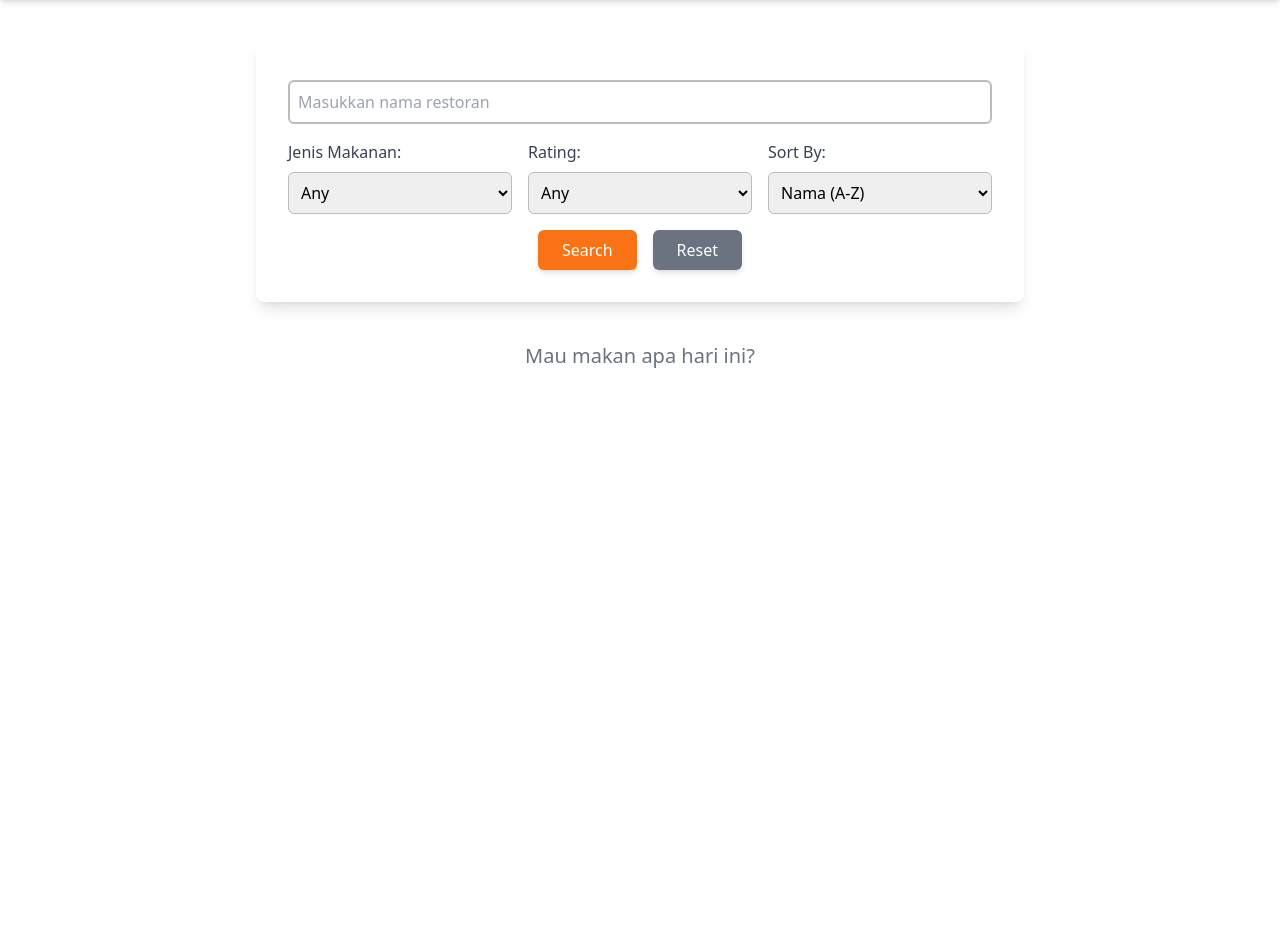
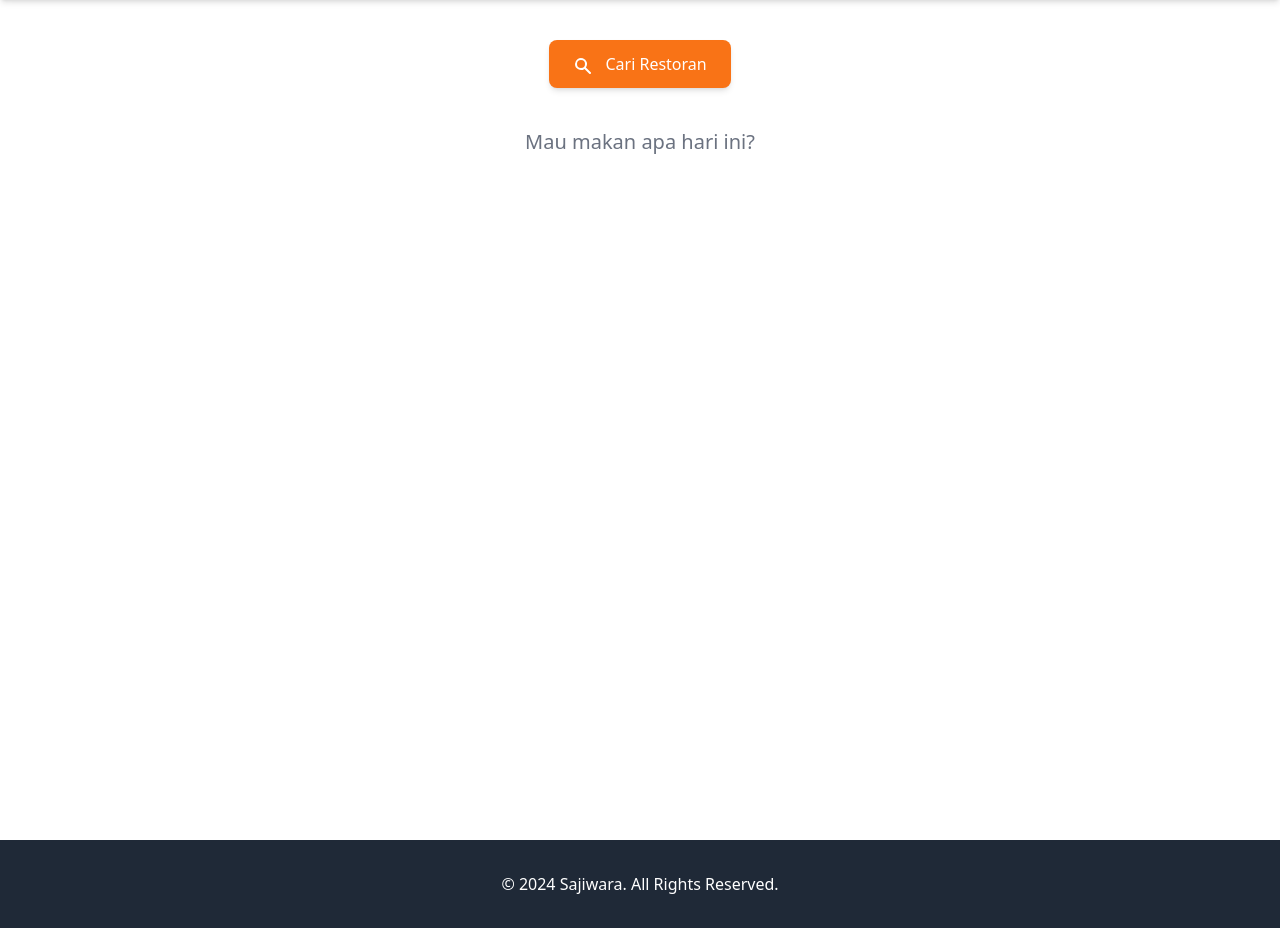
Before and after one commit to Sajiwara/sajiwara-web, a Django app: page /search/ in a window 1280 px wide. Shown: the part 61-989 px from the top of the page. Before the commit the page ends 429 px from the top, so only its background shows below. Run offline with Django 5.2, Linux system fonts and the light colour scheme; some libraries are stand-ins or nearby versions.

Commit message:
mau push

```diff
--- a/search/templates/search.html
+++ b/search/templates/search.html
@@ -4,97 +4,166 @@
 <!-- Navbar -->
 {% include 'navbar.html' %}
 
-<div class="container mx-auto mt-10">
-    <div class="form-style bg-white p-8 shadow-lg rounded-lg max-w-3xl mx-auto"> <!-- max-w-3xl memperlebar form -->
-        <form method="GET" action="{% url 'search:show_search' %}">
-            {% csrf_token %}
-
-            <div class="relative mt-2">
-                <input id="search-input" type="text" name="nama" value="{{ request.GET.nama }}" placeholder="Masukkan nama restoran" class="p-3 w-full border rounded-md pr-10"> <!-- class p-3 untuk padding lebih besar -->
-                <span id="search-icon" class="absolute inset-y-0 right-0 flex items-center pr-3 transition-opacity duration-300 cursor-pointer" style="opacity: 0; display: none;">
-                    <svg class="w-5 h-5 text-gray-500" fill="none" stroke="currentColor" viewBox="0 0 24 24" xmlns="http://www.w3.org/2000/svg">
-                        <path stroke-linecap="round" stroke-linejoin="round" stroke-width="2" d="M21 21l-4.35-4.35M16.5 10.5A6.5 6.5 0 1110 4a6.5 6.5 0 016.5 6.5z"></path>
+<div class="container mx-auto mt-10 min-h-screen">
+    <!-- Search Button to Open Modal -->
+    <div class="text-center">
+        <button id="openSearchModal" class="bg-orange-500 text-white py-3 px-6 rounded-lg shadow-md hover:bg-orange-600 focus:outline-none focus:ring-2 focus:ring-orange-400">
+            <svg xmlns="http://www.w3.org/2000/svg" class="h-5 w-5 inline mr-2" viewBox="0 0 20 20" fill="currentColor">
+                <path fill-rule="evenodd" d="M8 4a4 4 0 100 8 4 4 0 000-8zM2 8a6 6 0 1110.89 3.476l4.817 4.817a1 1 0 01-1.414 1.414l-4.816-4.816A6 6 0 012 8z" clip-rule="evenodd" />
             </svg>
-                </span>
+            Cari Restoran
+        </button>
     </div>
 
-            <div class="mt-4 flex space-x-4 items-center"> <!-- Menambahkan flex dan space-x-4 untuk horizontal layout -->
-                <!-- Dropdown jenis makanan -->
-                <div class="w-1/3">
-                    <label for="jenis_makanan" class="block font-medium text-gray-700">Jenis Makanan:</label>
-                    <select name="jenis_makanan" class="mt-2 p-2 w-full border rounded-md">
-                        <option value="any" {% if request.GET.jenis_makanan == "any" or not request.GET.jenis_makanan %}selected{% endif %}>Any</option>
-                        <option value="indonesia" {% if request.GET.jenis_makanan == "indonesia" %}selected{% endif %}>Indonesia</option>
-                        <option value="western" {% if request.GET.jenis_makanan == "western" %}selected{% endif %}>Western</option>
-                        <option value="middle eastern" {% if request.GET.jenis_makanan == "middle eastern" %}selected{% endif %}>Middle Eastern</option>
-                        <option value="japanese" {% if request.GET.jenis_makanan == "japanese" %}selected{% endif %}>Japanese</option>
-                        <option value="chinese" {% if request.GET.jenis_makanan == "chinese" %}selected{% endif %}>Chinese</option>
+    <!-- Search Modal -->
+    <div id="searchModal" class="fixed inset-0 bg-black bg-opacity-50 z-50 hidden">
+        <div class="fixed inset-0 flex items-center justify-center">
+            <div class="bg-white rounded-lg p-8 max-w-3xl w-full mx-4 max-h-[90vh] overflow-y-auto">
+                <!-- Modal Header -->
+                <div class="flex justify-between items-center mb-6">
+                    <h2 class="text-2xl font-bold">Cari Restoran</h2>
+                    <button id="closeSearchModal" class="text-gray-500 hover:text-gray-700">
+                        <svg class="w-6 h-6" fill="none" stroke="currentColor" viewBox="0 0 24 24">
+                            <path stroke-linecap="round" stroke-linejoin="round" stroke-width="2" d="M6 18L18 6M6 6l12 12" />
+                        </svg>
+                    </button>
+                </div>
+
+                <!-- Search Form -->
+                <form id="searchForm" class="space-y-6">
+                    <!-- Nama Restoran -->
+                    <div>
+                        <label for="search-input" class="block text-sm font-medium text-gray-700">Nama Restoran</label>
+                        <input id="search-input" type="text" name="nama" class="mt-1 block w-full rounded-md border-2 border-gray-400 shadow-sm focus:border-orange-500 focus:ring-2 focus:ring-orange-400 focus:outline-none">
+                    </div>
+
+                    <!-- Filter Options -->
+                    <div class="grid grid-cols-1 md:grid-cols-3 gap-4">
+                        <!-- Jenis Makanan -->
+                        <div>
+                            <label for="jenis_makanan" class="block text-sm font-medium text-gray-700">Jenis Makanan</label>
+                            <select name="jenis_makanan" class="mt-1 block w-full rounded-md border-gray-300 shadow-sm focus:border-orange-500 focus:ring-orange-500">
+                                <option value="any">Any</option>
+                                <option value="indonesia">Indonesia</option>
+                                <option value="western">Western</option>
+                                <option value="middle eastern">Middle Eastern</option>
+                                <option value="japanese">Japanese</option>
+                                <option value="chinese">Chinese</option>
                             </select>
                         </div>
 
-                <!-- Dropdown rating -->
-                <div class="w-1/3">
-                    <label for="rating" class="block font-medium text-gray-700">Rating:</label>
-                    <select name="rating" class="mt-2 p-2 w-full border rounded-md">
-                        <option value="any" {% if request.GET.rating == "any" or not request.GET.rating %}selected{% endif %}>Any</option>
-                        <option value="0" {% if request.GET.rating == "0" %}selected{% endif %}>Bintang &lt; 1</option>
-                        <option value="1" {% if request.GET.rating == "1" %}selected{% endif %}>Bintang 1-2</option>
-                        <option value="2" {% if request.GET.rating == "2" %}selected{% endif %}>Bintang 2-3</option>
-                        <option value="3" {% if request.GET.rating == "3" %}selected{% endif %}>Bintang 3-4</option>
-                        <option value="4" {% if request.GET.rating == "4" %}selected{% endif %}>Bintang 4-5</option>
+                        <!-- Rating -->
+                        <div>
+                            <label for="rating" class="block text-sm font-medium text-gray-700">Rating</label>
+                            <select name="rating" class="mt-1 block w-full rounded-md border-gray-300 shadow-sm focus:border-orange-500 focus:ring-orange-500">
+                                <option value="any">Any</option>
+                                <option value="0">Bintang < 1</option>
+                                <option value="1">Bintang 1-2</option>
+                                <option value="2">Bintang 2-3</option>
+                                <option value="3">Bintang 3-4</option>
+                                <option value="4">Bintang 4-5</option>
                             </select>
                         </div>
 
-                <!-- Dropdown sorting -->
-                <div class="w-1/3">
-                    <label for="sort_by" class="block font-medium text-gray-700">Sort By:</label>
-                    <select name="sort_by" class="mt-2 p-2 w-full border rounded-md">
-                        <option value="nama" {% if request.GET.sort_by == "nama" %}selected{% endif %}>Nama (A-Z)</option>
-                        <option value="-nama" {% if request.GET.sort_by == "-nama" %}selected{% endif %}>Nama (Z-A)</option>
-                        <option value="rating" {% if request.GET.sort_by == "rating" %}selected{% endif %}>Rating (Terendah-Tertinggi)</option>
-                        <option value="-rating" {% if request.GET.sort_by == "-rating" %}selected{% endif %}>Rating (Tertinggi-Terendah)</option>
-                        <option value="harga" {% if request.GET.sort_by == "harga" %}selected{% endif %}>Harga (Termurah-Termahal)</option>
-                        <option value="-harga" {% if request.GET.sort_by == "-harga" %}selected{% endif %}>Harga (Termahal-Termurah)</option>
-                        <option value="jarak" {% if request.GET.sort_by == "jarak" %}selected{% endif %}>Jarak (Terdekat-Terjauh)</option>
-                        <option value="-jarak" {% if request.GET.sort_by == "-jarak" %}selected{% endif %}>Jarak (Terjauh-Terdekat)</option>
-                    </select><br>
+                        <!-- Sort By -->
+                        <div>
+                            <label for="sort_by" class="block text-sm font-medium text-gray-700">Urutkan Berdasarkan</label>
+                            <select name="sort_by" class="mt-1 block w-full rounded-md border-gray-300 shadow-sm focus:border-orange-500 focus:ring-orange-500">
+                                <option value="nama">Nama (A-Z)</option>
+                                <option value="-nama">Nama (Z-A)</option>
+                                <option value="rating">Rating (Terendah-Tertinggi)</option>
+                                <option value="-rating">Rating (Tertinggi-Terendah)</option>
+                                <option value="harga">Harga (Termurah-Termahal)</option>
+                                <option value="-harga">Harga (Termahal-Termurah)</option>
+                                <option value="jarak">Jarak (Terdekat-Terjauh)</option>
+                                <option value="-jarak">Jarak (Terjauh-Terdekat)</option>
+                            </select>
                         </div>
                     </div>
 
-            <div class="mt-4 flex justify-center space-x-4">
-                <!-- Tombol Search -->
-                <button type="submit" class="bg-orange-500 text-white py-2 px-6 rounded-md shadow-md hover:bg-orange-600 focus:outline-none focus:ring-2 focus:ring-orange-400">Search</button>
-
-                <!-- Tombol Reset -->
-                <a href="{% url 'search:show_search' %}" class="bg-gray-500 text-white py-2 px-6 rounded-md shadow-md hover:bg-gray-600 focus:outline-none focus:ring-2 focus:ring-gray-400">Reset</a>
+                    <!-- Search Button -->
+                    <div class="flex justify-end space-x-4">
+                        <button type="button" id="resetForm" class="bg-gray-500 text-white px-4 py-2 rounded-md hover:bg-gray-600">
+                            Reset
+                        </button>
+                        <button type="submit" class="bg-orange-500 text-white px-4 py-2 rounded-md hover:bg-orange-600">
+                            Cari
+                        </button>
+                    </div>
+                </form>
+            </div>
+        </div>
     </div>
 
-        </form>
+    <!-- Search Results Container -->
+    <div id="searchResults" class="mt-10">
+        <p class="text-center text-xl text-gray-500">Mau makan apa hari ini?</p>
     </div>
+</div>
+{% include 'footer.html' %}
 
 
 
-        <!-- Tampilkan hasil pencarian atau pesan default -->
-    {% if request.GET.nama or request.GET.jenis_makanan or request.GET.rating %}
-    <h2 class="text-center text-2xl font-bold mt-10">Hasil Pencarian</h2>
-    <ul class="grid grid-cols-1 md:grid-cols-2 gap-6 mt-6">
-        {% if message %}
-            <li class="col-span-full text-center text-lg text-gray-500">{{ message }}</li>
-        {% elif restaurants %}
-            {% for restaurant in restaurants %}
-                <li>
-                    {% include 'restocard.html' %}
-                </li>
-            {% endfor %}
-        {% endif %}
-    </ul>
-    {% else %}
-    <p class="text-center text-xl text-gray-500 mt-10">Mau makan apa hari ini?</p>
-    {% endif %}
+<script>
+    // Modal Elements
+    const modal = document.getElementById('searchModal');
+    const openModalBtn = document.getElementById('openSearchModal');
+    const closeModalBtn = document.getElementById('closeSearchModal');
+    const searchForm = document.getElementById('searchForm');
+    const resetFormBtn = document.getElementById('resetForm');
 
-</div>
+    // Modal Functions
+    function openModal() {
+        modal.classList.remove('hidden');
+        document.body.style.overflow = 'hidden';
+    }
 
-<script>
+    function closeModal() {
+        modal.classList.add('hidden');
+        document.body.style.overflow = 'auto';
+    }
+
+    // Event Listeners
+    openModalBtn.addEventListener('click', openModal);
+    closeModalBtn.addEventListener('click', closeModal);
+
+    // Close modal when clicking outside
+    modal.addEventListener('click', (e) => {
+        if (e.target === modal) {
+            closeModal();
+        }
+    });
+
+    // Reset Form
+    resetFormBtn.addEventListener('click', () => {
+        searchForm.reset();
+    });
+
+    // AJAX Search Function
+    function performSearch(e) {
+        e.preventDefault();
+
+        const formData = new FormData(searchForm);
+        const queryString = new URLSearchParams(formData).toString();
+
+        fetch(`{% url 'search:show_search' %}?${queryString}`, {
+            headers: {
+                'X-Requested-With': 'XMLHttpRequest'
+            }
+        })
+        .then(response => response.json())
+        .then(data => {
+            document.getElementById('searchResults').innerHTML = data.html;
+            closeModal(); // Close modal after search
+        })
+        .catch(error => {
+            console.error('Error:', error);
+        });
+    }
+
+    // Form Submit Event
+    searchForm.addEventListener('submit', performSearch);
+
     const searchInput = document.getElementById('search-input');
     const searchIcon = document.getElementById('search-icon');
 
--- a/search/views.py
+++ b/search/views.py
@@ -2,16 +2,19 @@ from django.shortcuts import render
 from search.models import Restaurant
 from django.http import HttpResponse
 from django.core import serializers
+from django.shortcuts import render
+from django.http import JsonResponse
+from django.template.loader import render_to_string
+
 
 def show_search(request):
-    # Mendapatkan parameter dari URL (GET)
-    query_name = request.GET.get('nama')
-    query_jenis = request.GET.get('jenis_makanan')
-    query_rating = request.GET.get('rating')
-    sort_by = request.GET.get('sort_by', 'nama')  # Default sort by nama
+    if request.headers.get('x-requested-with') == 'XMLHttpRequest':
+        # Mendapatkan parameter dari URL (GET)
+        query_name = request.GET.get('nama')
+        query_jenis = request.GET.get('jenis_makanan')
+        query_rating = request.GET.get('rating')
+        sort_by = request.GET.get('sort_by', 'nama')
 
-    # Cek apakah ada input pencarian (salah satu filter digunakan)
-    if query_name or query_jenis or query_rating:
         restaurants = Restaurant.objects.all()
 
         if query_name:
@@ -19,7 +22,6 @@ def show_search(request):
         if query_jenis and query_jenis != "any":
             restaurants = restaurants.filter(jenis_makanan__icontains=query_jenis)
         if query_rating and query_rating != "any":
-            # Logika pencarian dalam rentang rating
             if query_rating == "1":
                 restaurants = restaurants.filter(rating__gte=1, rating__lt=2)
             elif query_rating == "2":
@@ -31,22 +33,74 @@ def show_search(request):
             elif query_rating == "0":
                 restaurants = restaurants.filter(rating__gte=0, rating__lte=1)
 
-
-        # Urutkan hasil pencarian berdasarkan pilihan pengguna
         if sort_by in ['nama', '-nama', 'rating', '-rating', 'harga', '-harga', 'jarak', '-jarak']:
             restaurants = restaurants.order_by(sort_by)
 
-        # Jika tidak ada restoran yang cocok, kirimkan pesan
-        if not restaurants.exists():
-            message = "Tidak ada data yang cocok"
-        else:
-            message = None
-    else:
-        # Jika belum ada pencarian, tidak menampilkan restoran
-        restaurants = None
-        message = "Mau makan apa hari ini?"
+        message = "Tidak ada data yang cocok" if not restaurants.exists() else None
 
-    return render(request, 'search.html', {'restaurants': restaurants, 'message': message})
+        # Tambahkan nama di message
+        search_title = f'Hasil Pencarian untuk "{query_name}"' if query_name else "Hasil Pencarian"
+
+
+        context = {
+            'restaurants': restaurants,
+            'message': message,
+            'search_title': search_title,
+        }
+
+        result_html = render_to_string('search_results.html', context)
+        return JsonResponse({
+            'html': result_html
+        })
+
+    return render(request, 'search.html')
+
+
+
+# def show_search(request):
+#     # Mendapatkan parameter dari URL (GET)
+#     query_name = request.GET.get('nama')
+#     query_jenis = request.GET.get('jenis_makanan')
+#     query_rating = request.GET.get('rating')
+#     sort_by = request.GET.get('sort_by', 'nama')  # Default sort by nama
+
+#     # Cek apakah ada input pencarian (salah satu filter digunakan)
+#     if query_name or query_jenis or query_rating:
+#         restaurants = Restaurant.objects.all()
+
+#         if query_name:
+#             restaurants = restaurants.filter(nama__icontains=query_name)
+#         if query_jenis and query_jenis != "any":
+#             restaurants = restaurants.filter(jenis_makanan__icontains=query_jenis)
+#         if query_rating and query_rating != "any":
+#             # Logika pencarian dalam rentang rating
+#             if query_rating == "1":
+#                 restaurants = restaurants.filter(rating__gte=1, rating__lt=2)
+#             elif query_rating == "2":
+#                 restaurants = restaurants.filter(rating__gte=2, rating__lt=3)
+#             elif query_rating == "3":
+#                 restaurants = restaurants.filter(rating__gte=3, rating__lt=4)
+#             elif query_rating == "4":
+#                 restaurants = restaurants.filter(rating__gte=4, rating__lte=5)
+#             elif query_rating == "0":
+#                 restaurants = restaurants.filter(rating__gte=0, rating__lte=1)
+
+
+#         # Urutkan hasil pencarian berdasarkan pilihan pengguna
+#         if sort_by in ['nama', '-nama', 'rating', '-rating', 'harga', '-harga', 'jarak', '-jarak']:
+#             restaurants = restaurants.order_by(sort_by)
+
+#         # Jika tidak ada restoran yang cocok, kirimkan pesan
+#         if not restaurants.exists():
+#             message = "Tidak ada data yang cocok"
+#         else:
+#             message = None
+#     else:
+#         # Jika belum ada pencarian, tidak menampilkan restoran
+#         restaurants = None
+#         message = "Mau makan apa hari ini?"
+
+#     return render(request, 'search.html', {'restaurants': restaurants, 'message': message})
 
 
 def show_xml(request):
```
Also changed, not shown: search/templates/base.html (deleted, +0 -13 lines), search/templates/restocard.html (+14 -1 lines), search/templates/search_results.html (added, +18 -0 lines), search/urls.py (line endings or trailing spaces), static/image/arabian.png (added). Lines whose indentation alone changed are shown as unchanged.
